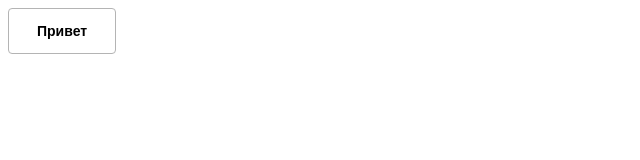
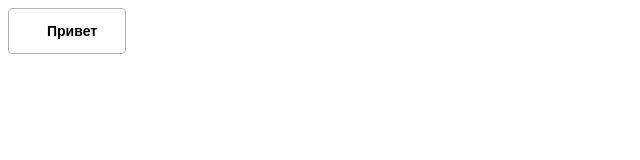
Before and after one commit to AlexYuhim/my-house, a React (Create React App) app: page / in a window 1280 px wide. Shown: the top 160 px of the page, without its empty margins (0-640 px from the left). Built offline with nearby package versions, Linux system fonts and the light colour scheme.

Commit message:
fix(components): Изменение стилизации дочерних элементов button

```diff
--- a/src/components/button/button.css
+++ b/src/components/Button/Button.css
@@ -10,6 +10,7 @@
   font-weight: 700;
   border: 1px solid transparent;
 }
+
 .button:disabled {
   background: #b4b4b4;
   cursor: default;
@@ -30,8 +31,8 @@
   border-color: #b4b4b4;
 }
 
-.button__icon {
-  margin-right: 10px;
+.button__label {
+  margin-left: 10px;
 }
 
 .button__icon svg {
--- a/src/components/button/button.jsx
+++ b/src/components/Button/Button.jsx
@@ -14,6 +14,7 @@ const Button = ({
   type = 'button',
 }) => {
   const hasIcon = Boolean(icon);
+  const hasLabel = Boolean(children);
 
   return (
     <button
@@ -23,17 +24,20 @@ const Button = ({
       type={type}
     >
       {hasIcon && <span className={block('icon')}>{icon}</span>}
-      {children}
+
+      {hasLabel && <span className={block('label')}>{children}</span>}
     </button>
   );
 };
 
 Button.propTypes = {
-  disabled: PropTypes.bool,
+  /** Иконка  */
   icon: PropTypes.node,
+
   view: PropTypes.oneOf(['primary', 'secondary']),
   children: PropTypes.string,
   onClick: PropTypes.func,
   type: PropTypes.string,
+  disabled: PropTypes.bool,
 };
 export default Button;
```
Also changed, not shown: 1 other file (tests, documents, lock files or other folders).
